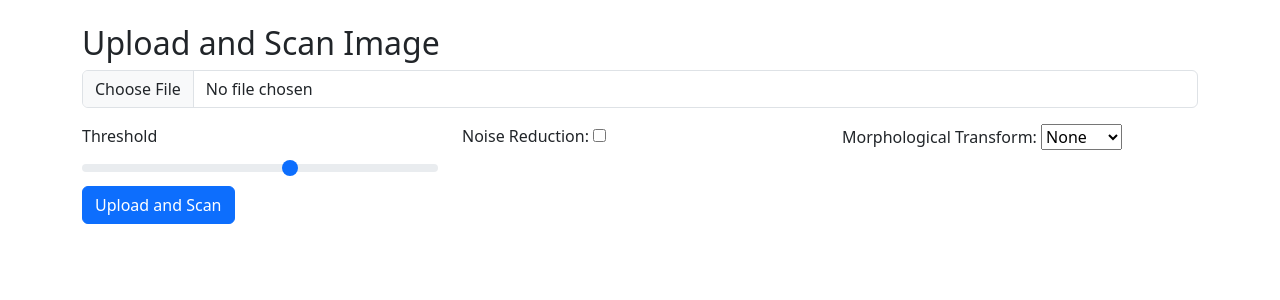
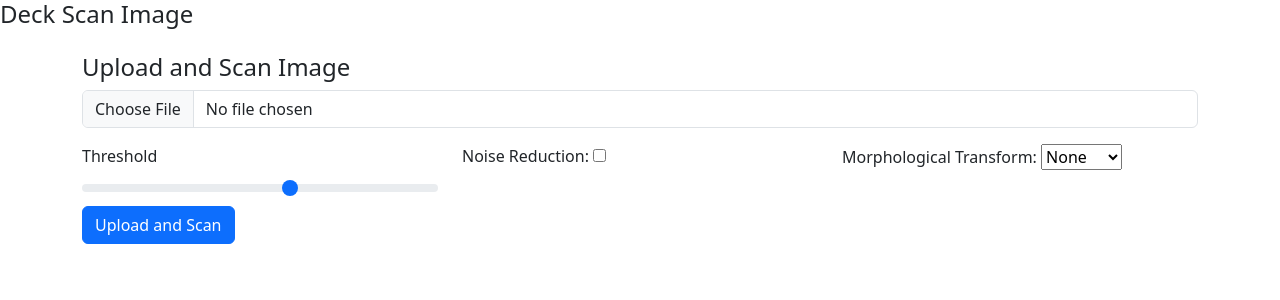
Before and after one commit to Indresh535/DeckScan, a Flask app: page / in a window 1280 px wide. Shown: the top 300 px of the page. Run offline with Flask 3, Linux system fonts and the light colour scheme; some libraries are stand-ins or nearby versions.

```diff
--- a/ImgeScan/Python/Flask/templates/index.html
+++ b/ImgeScan/Python/Flask/templates/index.html
@@ -7,8 +7,9 @@
     <link href="https://cdn.jsdelivr.net/npm/bootstrap@5.3.3/dist/css/bootstrap.min.css" rel="stylesheet" integrity="sha384-QWTKZyjpPEjISv5WaRU9OFeRpok6YctnYmDr5pNlyT2bRjXh0JMhjY6hW+ALEwIH" crossorigin="anonymous">
 </head>
 <body>
+    <h4>Deck Scan Image</h4>
     <div class="container my-4">
-        <h2>Upload and Scan Image</h2>
+        <h4>Upload and Scan Image</h4>
     <form action="{{ url_for('upload_file') }}" method="post" enctype="multipart/form-data">
         <div class="row">
             <div class="col-12 mb-3">
```
